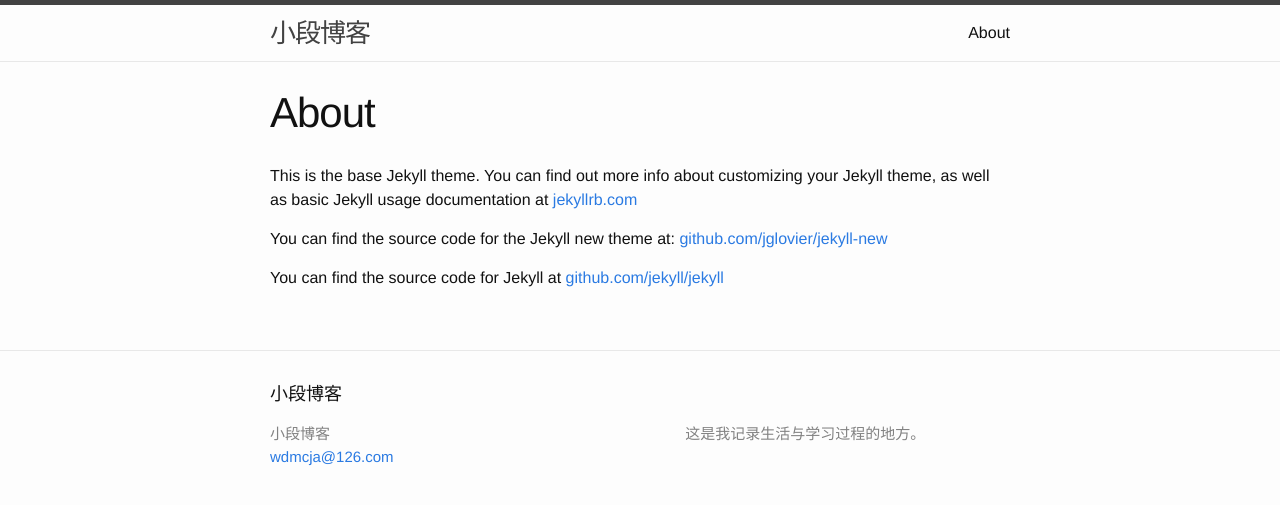
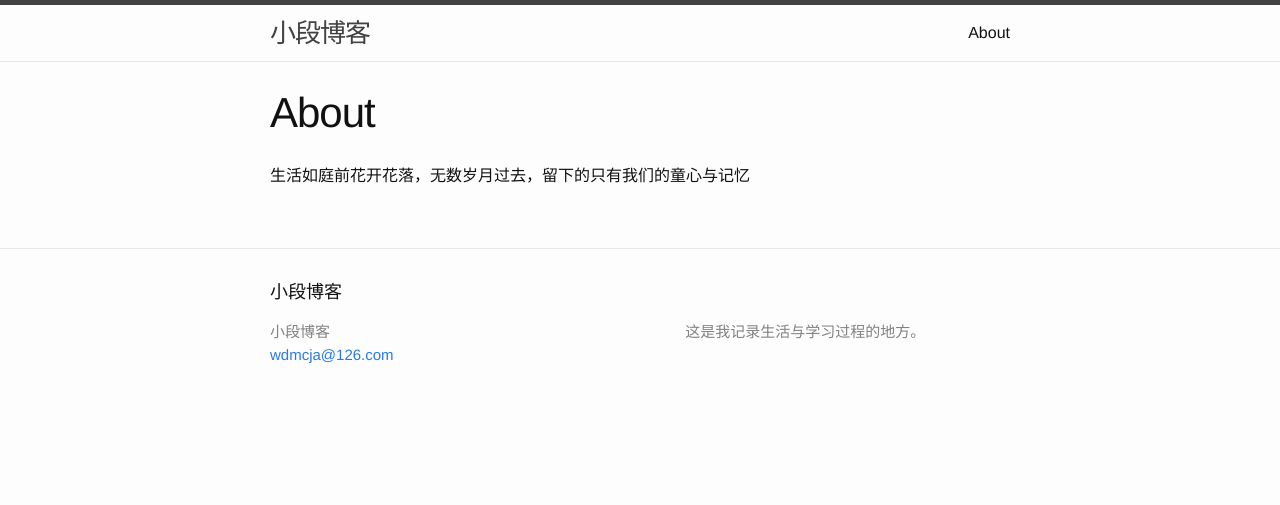
Before and after one commit to wdmcja/wdmcja.github.io, a Jekyll site: the page built from about.md, in a window 1280 px wide. Shown: the top 505 px of the page. Built offline with Jekyll 4.4.1, drawn with Linux system fonts in a browser that asks for light colours.

Commit message:
2015-07-31 00:39:56

```diff
--- a/about.md
+++ b/about.md
@@ -4,8 +4,4 @@
 permalink: /about/
 ---
 
-This is the base Jekyll theme. You can find out more info about customizing your Jekyll theme, as well as basic Jekyll usage documentation at [jekyllrb.com](http://jekyllrb.com/)
-
-You can find the source code for the Jekyll new theme at: [github.com/jglovier/jekyll-new](https://github.com/jglovier/jekyll-new)
-
-You can find the source code for Jekyll at [github.com/jekyll/jekyll](https://github.com/jekyll/jekyll)
+生活如庭前花开花落，无数岁月过去，留下的只有我们的童心与记忆
```
Also changed, not shown: 2 other files.
